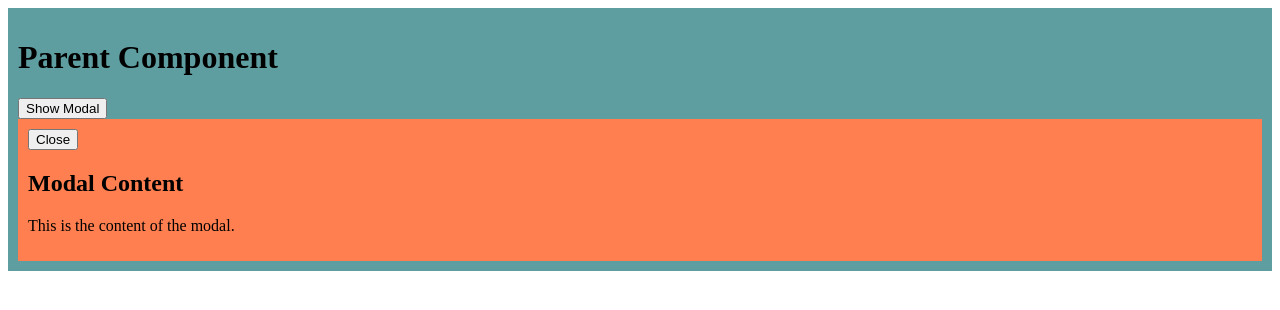
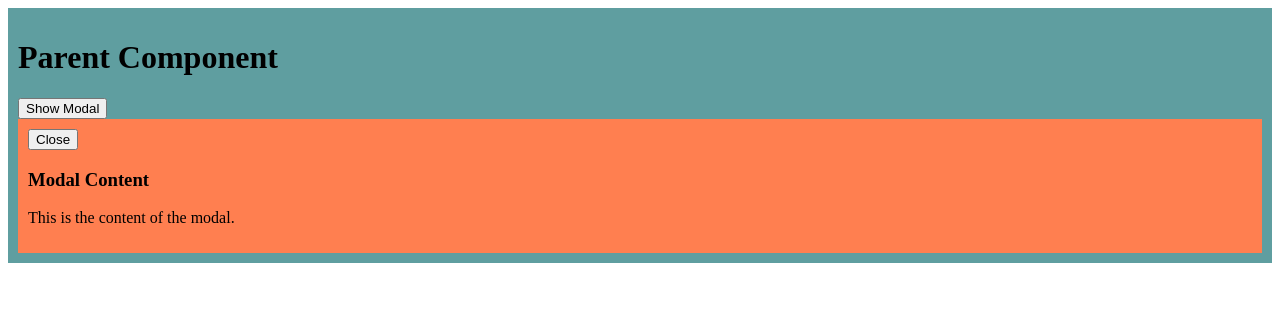
Before and after one commit to acciojob/react-composition-2-anjupatil, a React app: page / in a window 1280 px wide. Both pictures are taken after a click on the button "Show Modal". Shown: the top 310 px of the page. Built offline with nearby package versions, Linux system fonts and the light colour scheme.

Commit message:
submitting code-Fri May 19 2023 00:46:20 GMT+0530 (India Standard Time)

```diff
--- a/src/components/Parent.js
+++ b/src/components/Parent.js
@@ -18,7 +18,7 @@ const Parent=()=>{
             <h1>Parent Component</h1>
             <button onClick={handleButtonClick}>Show Modal</button>
             <Modal className="modal" show={showModal} onClose={handleCloseModal}>
-                <h2 className="modal">Modal Content</h2>
+                <h3 className="modal">Modal Content</h3>
                 <p className="modal">This is the content of the modal.</p>
             </Modal>
 
```
